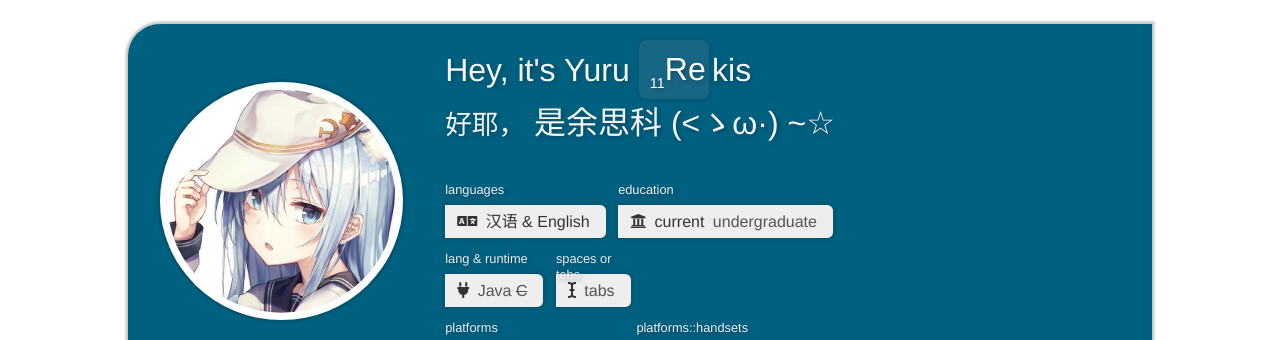
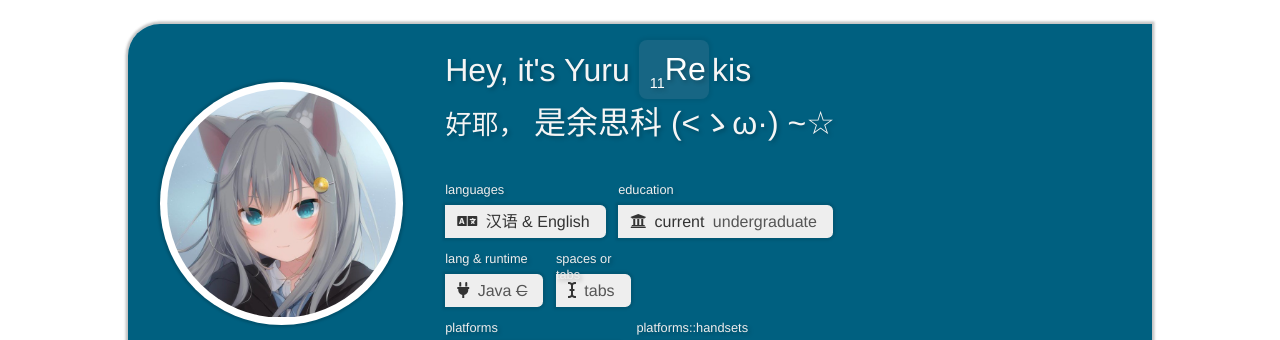
Before and after one commit to Yuru-ekis/static-files, a plain HTML site: page index.html in a window 1280 px wide. Shown: the top 340 px of the page. Drawn offline with Linux system fonts and the light colour scheme.

Commit message:
Update index.html

```diff
--- a/index.html
+++ b/index.html
@@ -11,8 +11,8 @@
     <div id="container">
         <div class="section header grid-container grid-parent">
             <div class="picture-container grid-30">
-                <a href="assets/images/IMG_2237.JPG">
-                    <img class="picture" src="assets/images/IMG_2237.JPG">
+                <a href="assets/images/IMG_20191002_091344_198.jpg">
+                    <img class="picture" src="assets/images/IMG_20191002_091344_198.jpg">
                 </a>
             </div>
             <div class="grid-70">
```
